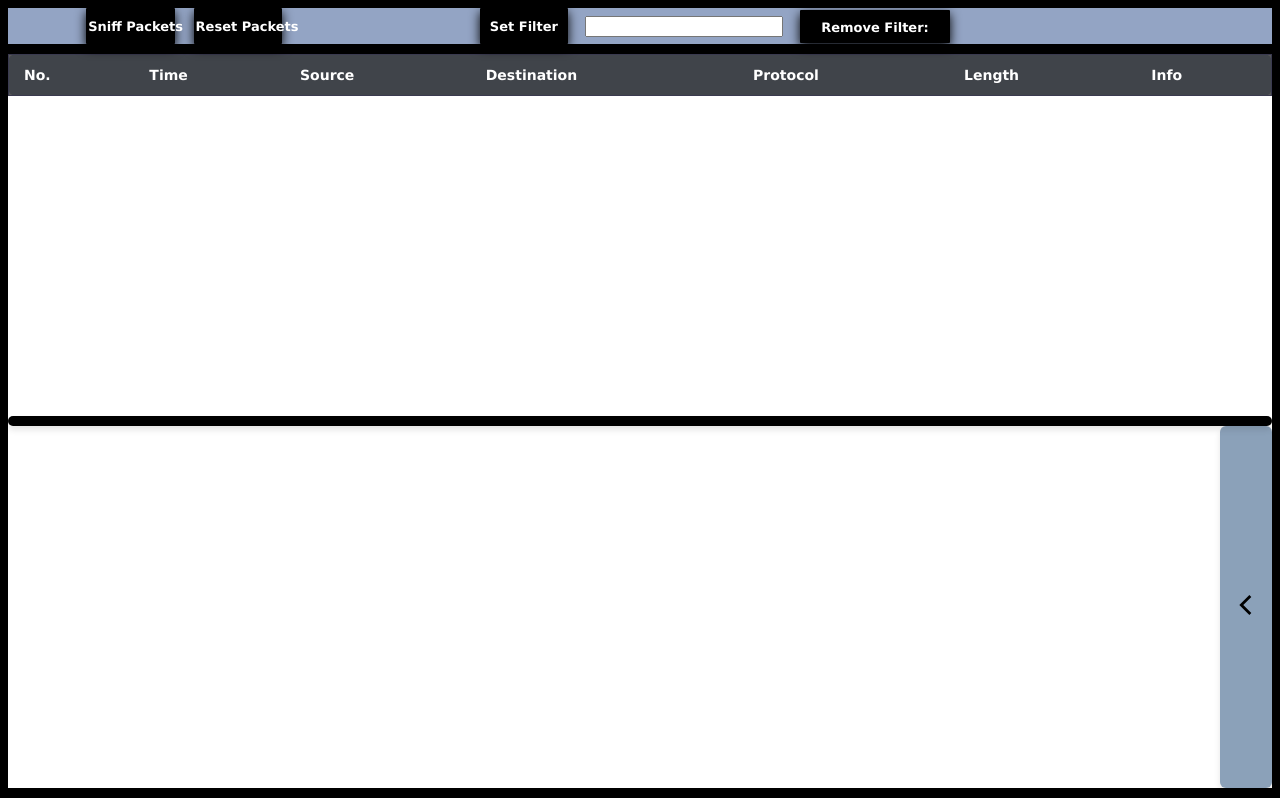
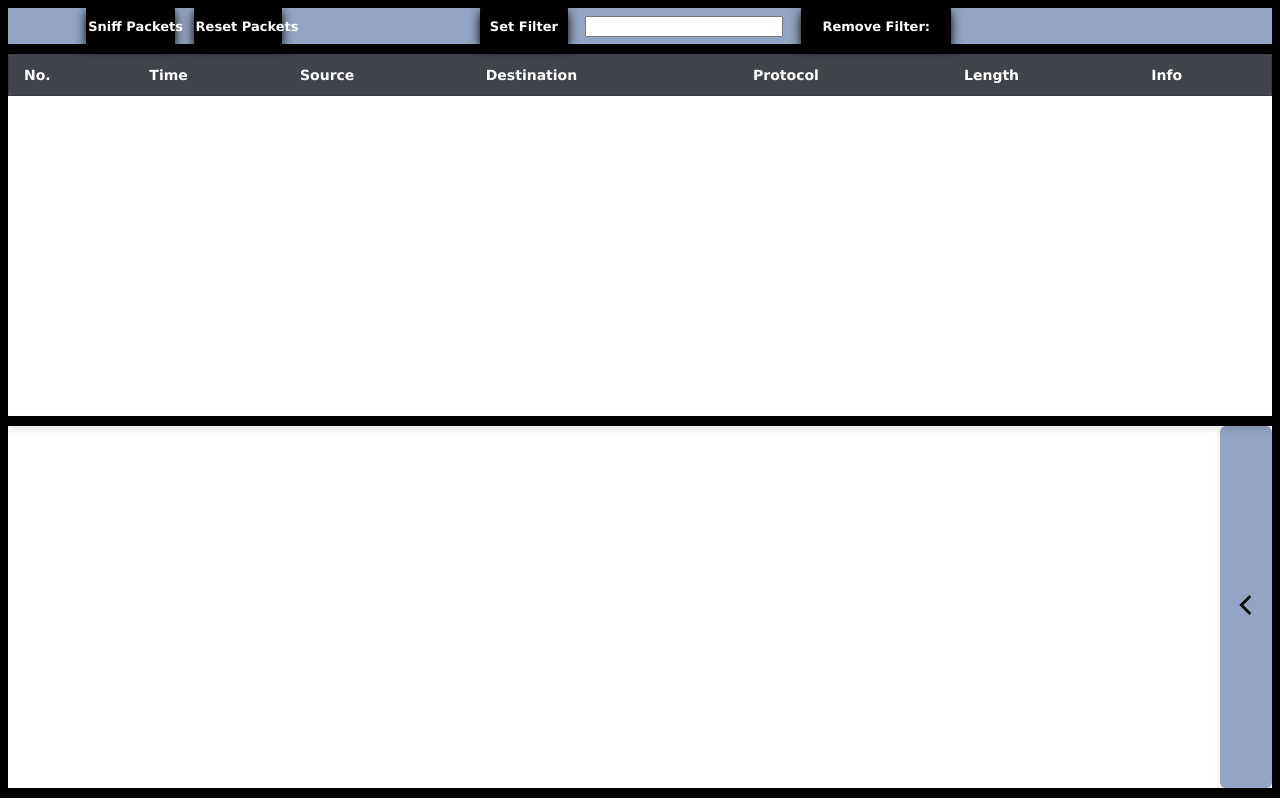
Before and after one commit to BOTBAM/UI-Project-3, a SvelteKit app: page / in a window 1280 px wide. Built offline with nearby package versions, Linux system fonts and the light colour scheme.

Commit message:
Fenita la comedia! Final adjustments!
Styling for the win!

```diff
--- a/src/routes/+page.svelte
+++ b/src/routes/+page.svelte
@@ -325,7 +325,7 @@
             // might need to adjust depending on size of data file
         } else {
             running = true;
-            fadeInLayers(); // Integrate fade-in logic
+            fadeInLayers(); // Integrate fade-in logic (sadly stopped working after merge =( )
             let numPackets = Object.keys(packets.application).length;
             for (let i = 0; i < numPackets; i++) {
                 setTimeout(function () {
@@ -646,19 +646,18 @@
         font-size: 14px; /* Modern font size */
         font-family: 'Verdana', sans-serif;
         color: #ffffff; /* White text for contrast */
-        background-color: #8ba1b9; /* Vibrant blue as primary color */
+        background-color: #93a4c4; /* Vibrant blue as primary color */
         border: none; /* Remove default borders */
         border-radius: 6px; /* Rounded corners for a modern look */
         box-shadow: 0 4px 6px rgba(0, 0, 0, 0.1); /* Subtle shadow for depth */
         cursor: pointer; /* Indicate interactability */
-        transition: all 0.3s ease; /* Smooth transitions for hover/active states */
+        transition: all 0.2s ease; /* Smooth transitions for hover/active states */
         text-align: center; /* Center-align text */
         white-space: nowrap; /* Prevent text wrapping */
     }
 
     button:hover
     {
-
         color: #8ba1b9; /* White text for contrast */
         background-color: #ffffff00; /* Slightly darker shade for hover */
         border: rgb(255, 255, 255) solid 3px;
@@ -667,7 +666,7 @@
 
     button:active
     {
-        background-color: #003f7f; /* Even darker shade when pressed */
+        background-color: #93939300; /* Even darker shade when pressed */
         box-shadow: 0 2px 4px rgba(0, 0, 0, 0.2); /* Flatten shadow for pressed effect */
     }
 
@@ -762,9 +761,9 @@
     #removeFilter
     {
         position: absolute;
-        height: 4.1%;
+        height: 4.5%;
         right: auto;
-        left: 62.5%;
+        left: 62.6%;
         white-space: nowrap;
         overflow: visible;
         width: auto;
@@ -778,9 +777,8 @@
         width: 100%;
         align-items: flex-start;
         justify-content: flex-start;
-        color: rgb(0, 0, 0);
+        color: rgb(255, 255, 255);
         outline: #000;
-
     }
 
     table
@@ -814,6 +812,10 @@
     .small-container-left
     {
         display: flex;
+        font-family: 'Verdana', sans-serif;
+        color:#191820;
+        font-size: 13px;
+        font-weight: bold;
         flex-direction: column;
         align-items: stretch;
         justify-content: flex-start;
@@ -835,8 +837,8 @@
 
     *::-webkit-scrollbar-track
     {
-        background: rgba(0, 0, 0, 0.1); /* Track color */
-        border-radius: 4px; /* Smooth rounded edges */
+        background: rgba(251, 251, 251, 0); /* Track color */
+        border-radius: 11px; /* Smooth rounded edges */
     }
 
     *::-webkit-scrollbar-thumb
@@ -890,6 +892,7 @@
     {
         height: 10px;
         background-color: #000;
+        border-radius: 1%;
         cursor: ns-resize;
         width: 100%;
         z-index: 1;
@@ -906,12 +909,14 @@
     {
         width: 10px;
         background-color: #000;
+        border-radius: 1%;
         cursor: ew-resize;
         position: absolute;
         top: 0;
         bottom: 0;
         z-index: 1;
         transform: translateX(-50%); /* Center the resizer on the boundary */
+        transition: 0s ease; /* No  transitions for hover/active states */
     }
 
 
@@ -948,18 +953,21 @@
         white-space: pre;
     }
 
-    :global(.hex-offset) {
+    :global(.hex-offset)
+    {
         color: #666;
         width: 70px;
     }
 
-    :global(.hex-values) {
+    :global(.hex-values)
+    {
         color: #333;
         font-family: monospace;
         padding-right: 10px !important;
     }
 
-    :global(.hex-ascii) {
+    :global(.hex-ascii)
+    {
         color: #666;
     }
 
```
